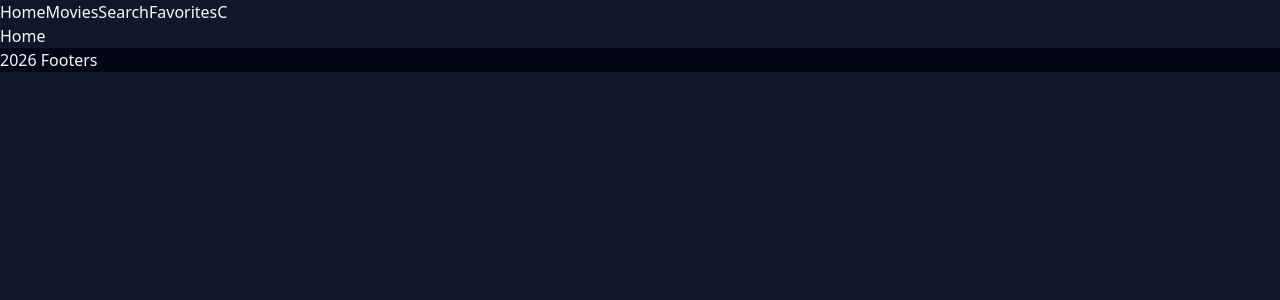
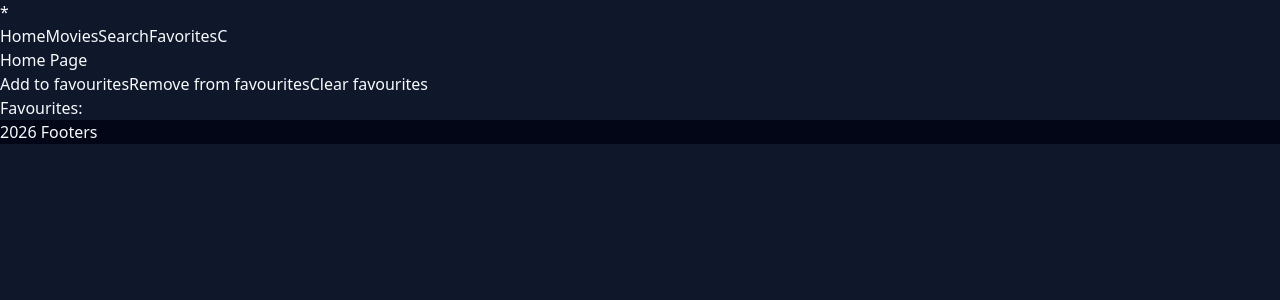
Before and after one commit to AbhinavKV369/Padapura-React, a React (Vite) app: page / in a window 1280 px wide. Shown: the top 300 px of the page. Built offline with nearby package versions, Linux system fonts and the light colour scheme.

Commit message:
Added favourite context and test home file

```diff
--- /dev/null
+++ b/src/context/favouriteContext/FavouriteContext.jsx
@@ -0,0 +1,3 @@
+import { createContext } from "react";
+
+export const FavouriteContext = createContext();
--- /dev/null
+++ b/src/context/favouriteContext/FavouriteProvider.jsx
@@ -0,0 +1,52 @@
+import React, { useEffect, useReducer } from "react";
+import { FavouriteContext } from "./FavouriteContext";
+
+const initialState = {
+  favourites: JSON.parse(localStorage.getItem("favourites")) || [],
+};
+
+const favouriteReducer = (state, action) => {
+  switch (action.type) {
+    case "ADD_TO_FAVORITE":
+      if (state.favourites.some((movie) => movie.id === action.payload.id)) {
+        return state;
+      }
+      return { ...state, favourites: [...state.favourites, action.payload] };
+      case "REMOVE_FROM_FAVOURIE":
+        return  {...state,favourites:state.favourites.filter(movie => movie.id !== action.payload.id)};
+      case "CLEAR_FAVOURITES":
+        return {...state,favourites:[]}
+  }
+};
+
+export const FavouriteProvider = ({ children }) => {
+  const [state, dispatch] = useReducer(favouriteReducer, initialState);
+
+  useEffect(() => {
+    localStorage.setItem("favourites", JSON.stringify(state.favourites));
+  }, [state.favourites]);
+
+  const handleAddFavourite = (movie) => {
+    dispatch({ type: "ADD_TO_FAVORITE", payload: movie });
+  };
+  const handleRemoveFavourite = (movie) => {
+    dispatch({ type: "REMOVE_FROM_FAVOURIE", payload: movie });
+  };
+
+  const handleClearAllFavourites = () => {
+    dispatch({ type: "CLEAR_FAVOURITES" });
+  };
+
+  const value = {
+    favourites: state.favourites,
+    handleAddFavourite,
+    handleRemoveFavourite,
+    handleClearAllFavourites,
+  };
+
+  return (
+    <FavouriteContext.Provider value={value}>
+      {children}
+    </FavouriteContext.Provider>
+  );
+};
--- /dev/null
+++ b/src/context/favouriteContext/useFavourite.jsx
@@ -0,0 +1,10 @@
+import { useContext } from "react"
+import { FavouriteContext } from "./FavouriteContext"
+
+export const useFavourites = () =>{
+    const context = useContext(FavouriteContext);
+    if(!context){
+        throw new Error("useFavorites must inside Provider");
+    }
+    return context;
+}
--- a/src/pages/Home.jsx
+++ b/src/pages/Home.jsx
@@ -1,9 +1,28 @@
-import React from 'react'
+import React from "react";
+import { useFavourites } from "../context/favouriteContext/useFavourite";
+
+  const sample = { id: 1, title: "Sample Movie" };
 
 const Home = () => {
+  const { favourites,handleAddFavourite, handleRemoveFavourite,handleClearAllFavourites } = useFavourites();
   return (
-    <div>Home</div>
-  )
-}
+    <>
+      <div>Home Page</div>
+      <button onClick={() => handleAddFavourite(sample)}>
+        Add to favourites
+      </button>
+      <button onClick={() => handleRemoveFavourite(sample)}>
+        Remove from favourites
+      </button>
+      <button onClick={() => handleClearAllFavourites()}>
+        Clear favourites
+      </button>
+      <h3>Favourites:</h3>
+      {favourites.map((movie)=>(
+        <h1 key={movie.id}>{movie.id}</h1>
+      ))}
+    </>
+  );
+};
 
-export default Home
+export default Home;
```
Also changed, not shown: src/app/Providers.jsx (+10 -7 lines), src/utils/imageURL.js (+4 -4 lines).
